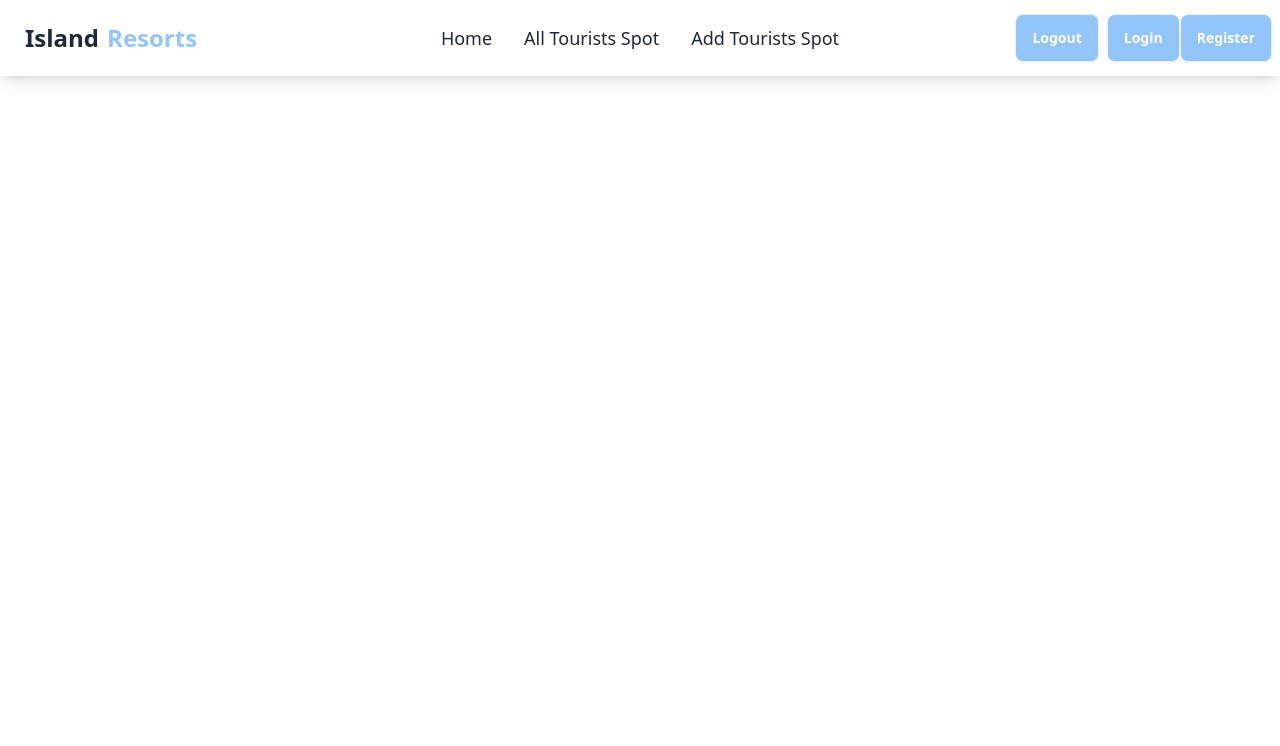
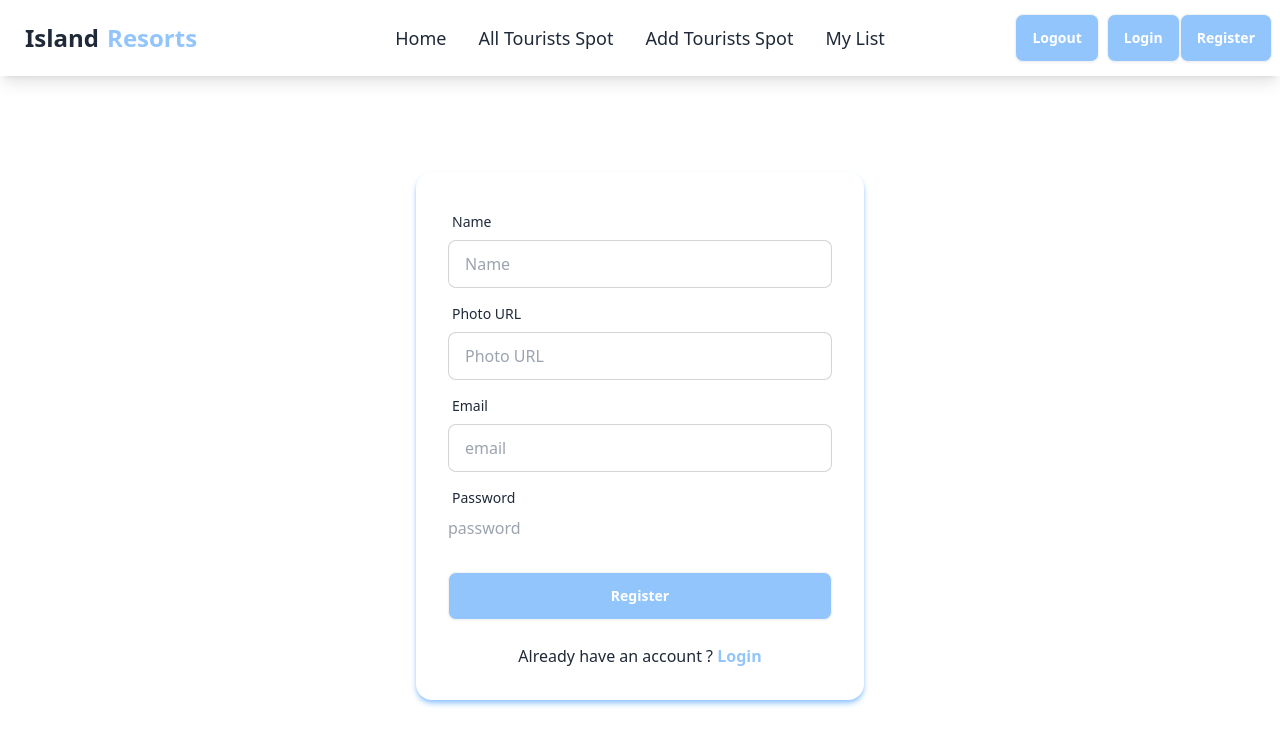
Before and after one commit to Nafisa-Tabassum-Mim/tourism-website-client, a React (Vite) app: page /register in a window 1280 px wide. Shown: the top 746 px of the page. Built offline with nearby package versions, Linux system fonts and the light colour scheme.

Commit message:
register page added

```diff
--- a/src/components/pages/Register.jsx
+++ b/src/components/pages/Register.jsx
@@ -1,9 +1,55 @@
+import { Link } from "react-router-dom";
 
 
 const Register = () => {
     return (
-        <div>
+        <div className="flex justify-center mx-4">
+            {/* <Helmet>
+                <title>Register </title>
+            </Helmet> */}
+            <div className="card  w-full max-w-md shadow-md shadow-blue-300 shadow-t-2 bg-base-100 my-24 ">
+                <form className="card-body" >
+                    <div className="form-control">
+                        <label className="label">
+                            <span className="label-text">Name</span>
+                        </label>
+                        <input type="text" required name="name" placeholder="Name" className="input input-bordered" />
+                    </div>
+                    <div className="form-control">
+                        <label className="label">
+                            <span className="label-text">Photo URL</span>
+                        </label>
+                        <input type="text" required name="photo" placeholder="Photo URL" className="input input-bordered" />
+                    </div>
+                    <div className="form-control">
+                        <label className="label">
+                            <span className="label-text">Email</span>
+                        </label>
+                        <input type="email" name="email" placeholder="email" className="input input-bordered " required />
+                    </div>
+                    <div className="form-control">
+                        <label className="label">
+                            <span className="label-text">Password</span>
+                        </label>
+                        <div className="relative">
+                            <input type="password" name="password" placeholder="password" id="" />
+                            {/* <input type={showPass ? "text" : "password"} placeholder="password" name="password" className="input input-bordered w-full" required />
+                            <span className="absolute top-3 right-3" onClick={() => setshowPass(!showPass)}>
+                                {showPass ? <IoEye /> : <IoEyeOff />
+                                }
 
+                            </span> */}
+                        </div>
+                    </div>
+                    <div className="form-control mt-6">
+                        <button className="btn bg-blue-300 text-white hover:bg-blue-300 ">Register</button>
+                    </div>
+                    <p className="text-center mt-4">Already have an account ? <Link className="text-blue-300 font-bold" to="/login">Login</Link> </p>
+
+                </form>
+
+            </div >
+            {/* <ToastContainer /> */}
         </div>
     );
 };
--- a/src/components/sharedPages/Navbar.jsx
+++ b/src/components/sharedPages/Navbar.jsx
@@ -7,6 +7,7 @@ const Navbar = () => {
         <li className="font-medium text-lg"><NavLink to="/" >Home</NavLink></li>
         <li className="font-medium  text-lg"><NavLink to="/alltouristspot">All Tourists Spot</NavLink></li>
         <li className="font-medium text-lg"><NavLink to="/addtouristspot">Add Tourists Spot</NavLink></li>
+        <li className="font-medium text-lg"><NavLink to="/mylist">My List</NavLink></li>
         {/* {
             user && <><li className="font-medium text-lg" ><NavLink to="/userprofile">User Profile</NavLink></li></>
         } */}
```
